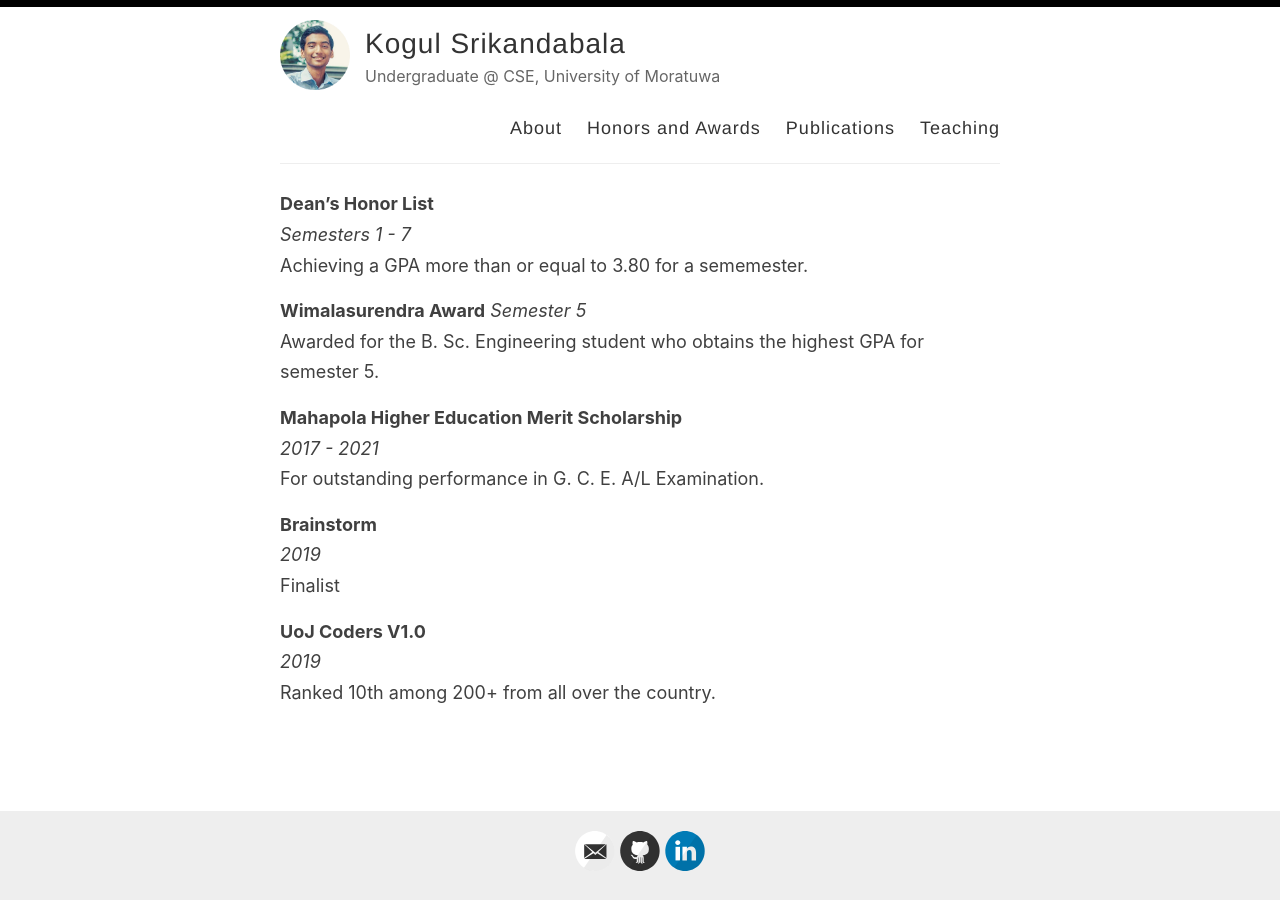
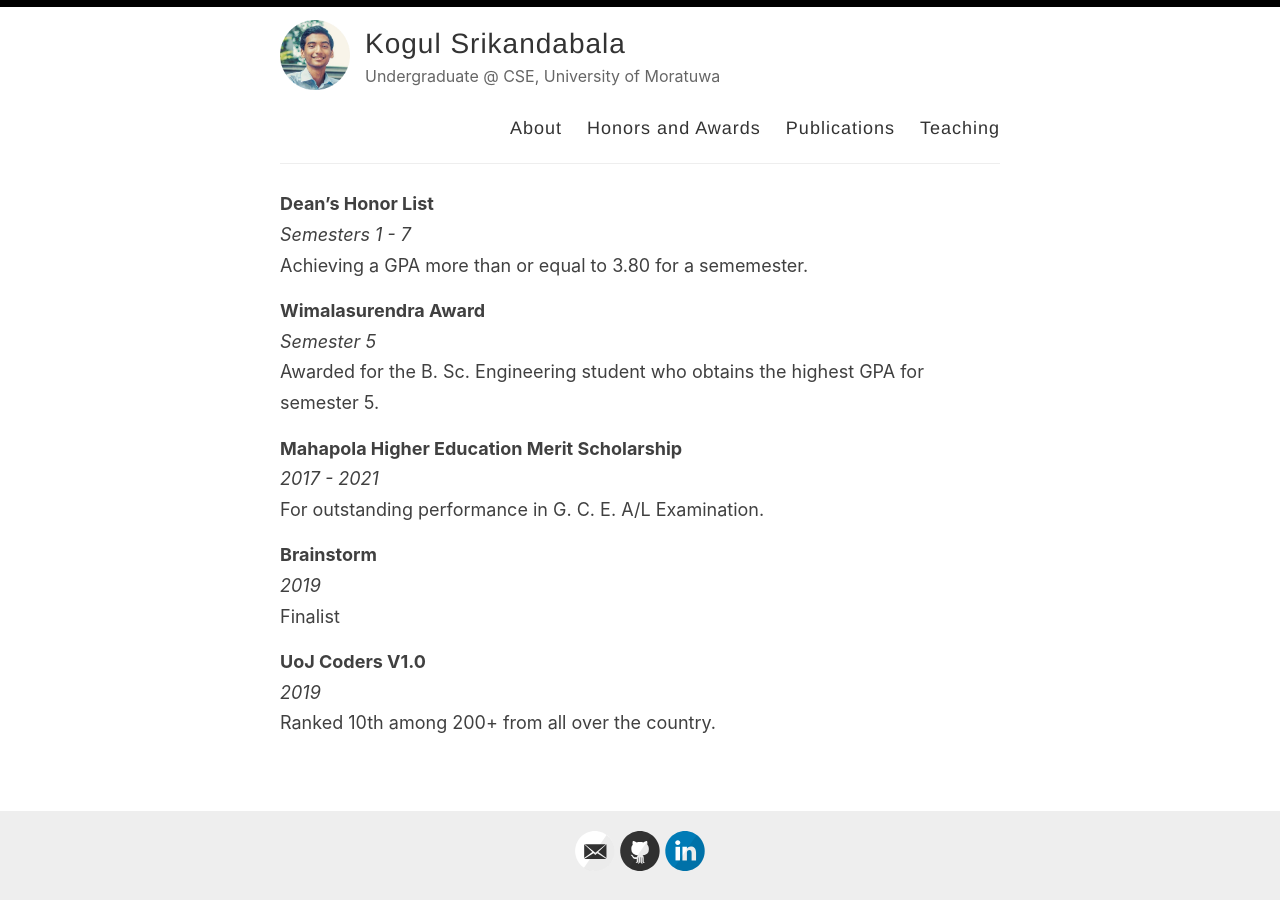
Before and after one commit to Skogul1997/Skogul1997.github.io, a Jekyll site: the page built from _pages/awards.md, in a window 1280 px wide. Built offline with Jekyll 4.4.1, drawn with Linux system fonts in a browser that asks for light colours.

```diff
--- a/_pages/awards.md
+++ b/_pages/awards.md
@@ -8,7 +8,7 @@ title: Awards
 *Semesters 1 - 7*\
 Achieving a GPA more than or equal to 3.80 for a sememester.
 
-**Wimalasurendra Award**
+**Wimalasurendra Award**\
 *Semester 5*\
 Awarded for the B. Sc. Engineering student who obtains the highest GPA for semester 5.
 
```
